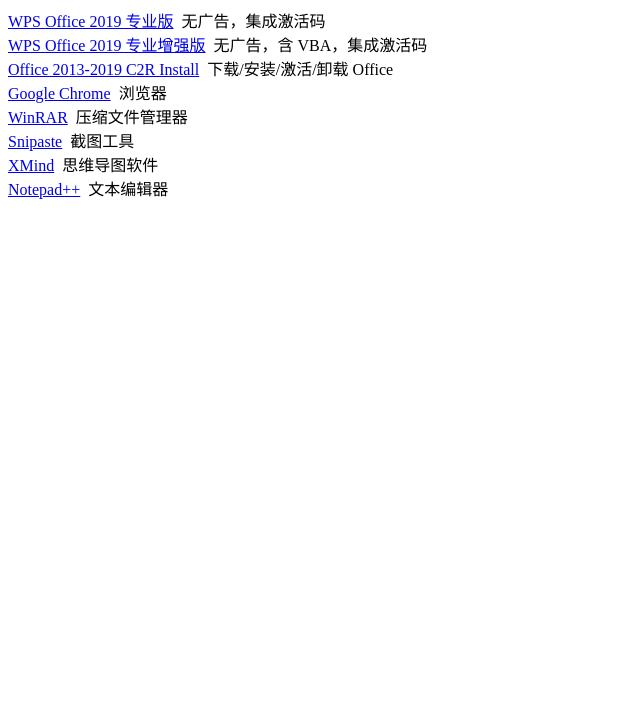
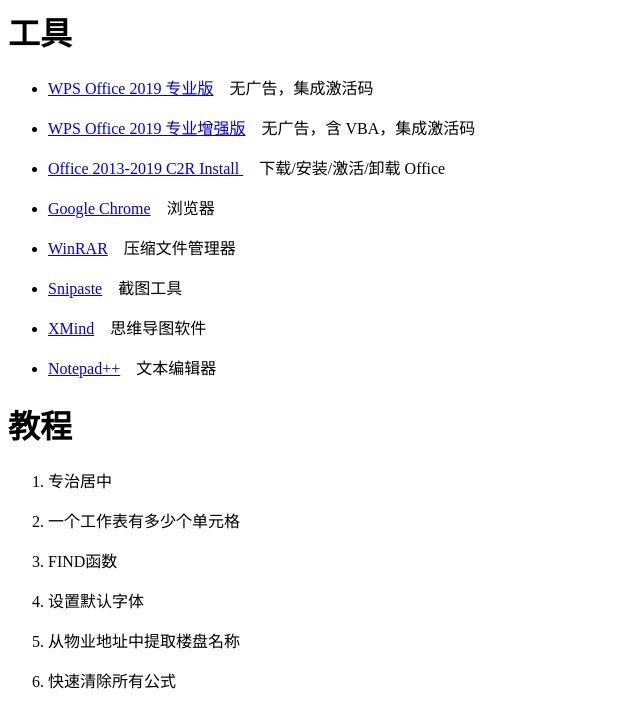
Before and after one commit to soft9/soft9.github.io, a plain HTML site: page index.html in a window 1280 px wide. Shown: the whole page, without its empty margins (0-640 px from the left). Drawn offline with Linux system fonts and the light colour scheme.

Commit message:
Update index.html

```diff
--- a/index.html
+++ b/index.html
@@ -1,9 +1,80 @@
-<TITLE>办公必备</TITLE>
-<a href="http://wpspro.support.wps.cn/gov/guangdong/chaozhou/installation/WPS%20Office%202019%20%E4%B8%93%E4%B8%9A%E7%89%88%EF%BC%88%E6%BD%AE%E5%B7%9E%E5%B8%82%E5%85%9A%E6%94%BF%E6%9C%BA%E5%85%B3%E5%8D%95%E4%BD%8D%EF%BC%89.exe" target="_blank">WPS Office 2019 专业版</a>&nbsp;&nbsp;无广告，集成激活码<br />
-<a href="http://wpspro.support.wps.cn/gov/guangdong/maoming/installation/WPS%20Office%202019%20%E4%B8%93%E4%B8%9A%E7%89%88%EF%BC%88%E8%8C%82%E5%90%8D%E5%B8%82%E5%85%9A%E6%94%BF%E6%9C%BA%E5%85%B3%E5%8D%95%E4%BD%8D%EF%BC%89.exe" target="_blank">WPS Office 2019 专业增强版</a>&nbsp;&nbsp;无广告，含 VBA，集成激活码<br />
-<a href="https://www.lanzous.com/i3uyjlc" target="_blank">Office 2013-2019 C2R Install</a>&nbsp;&nbsp;下载/安装/激活/卸载 Office<br />
-<a href="http://redirector.gvt1.com/edgedl/release2/chrome/VgjlGsaFfgA_74.0.3729.131/74.0.3729.131_chrome_installer.exe" target="_blank">Google Chrome</a>&nbsp;&nbsp;浏览器<br />
-<a href="https://www.lanzous.com/i3uyjmd" target="_blank">WinRAR</a>&nbsp;&nbsp;压缩文件管理器<br />
-<a href="https://www.lanzous.com/i3uzaxg" target="_blank">Snipaste</a>&nbsp;&nbsp;截图工具<br />
-<a href="https://www.xmind.net/xmind/downloads/xmind-8-update8-windows.exe" target="_blank">XMind</a>&nbsp;&nbsp;思维导图软件<br />
-<a href="https://notepad-plus-plus.org/repository/7.x/7.6.6/npp.7.6.6.Installer.x64.exe" target="_blank">Notepad++</a>&nbsp;&nbsp;文本编辑器<br />
+<h1>
+    工具<br/>
+</h1>
+<ul class=" list-paddingleft-2" style="list-style-type: disc;">
+    <li>
+        <p>
+            <a href="http://wpspro.support.wps.cn/gov/guangdong/chaozhou/installation/WPS%20Office%202019%20%E4%B8%93%E4%B8%9A%E7%89%88%EF%BC%88%E6%BD%AE%E5%B7%9E%E5%B8%82%E5%85%9A%E6%94%BF%E6%9C%BA%E5%85%B3%E5%8D%95%E4%BD%8D%EF%BC%89.exe" target="_blank">WPS Office 2019 专业版</a>&nbsp; &nbsp; 无广告，集成激活码
+        </p>
+    </li>
+    <li>
+        <p>
+            <a href="http://wpspro.support.wps.cn/gov/guangdong/maoming/installation/WPS%20Office%202019%20%E4%B8%93%E4%B8%9A%E7%89%88%EF%BC%88%E8%8C%82%E5%90%8D%E5%B8%82%E5%85%9A%E6%94%BF%E6%9C%BA%E5%85%B3%E5%8D%95%E4%BD%8D%EF%BC%89.exe" target="_blank">WPS Office 2019 专业增强版</a>&nbsp; &nbsp;&nbsp;无广告，含 VBA，集成激活码
+        </p>
+    </li>
+    <li>
+        <p>
+            <a href="https://www.lanzous.com/i3uyjlc" target="_blank">Office 2013-2019 C2R Install </a>&nbsp; &nbsp; 下载/安装/激活/卸载 Office
+        </p>
+    </li>
+    <li>
+        <p>
+            <a href="http://redirector.gvt1.com/edgedl/release2/chrome/VgjlGsaFfgA_74.0.3729.131/74.0.3729.131_chrome_installer.exe" target="_blank">Google Chrome</a>&nbsp; &nbsp;&nbsp;浏览器
+        </p>
+    </li>
+    <li>
+        <p>
+            <a href="https://www.lanzous.com/i3uyjmd" target="_blank">WinRAR</a>&nbsp; &nbsp;&nbsp;压缩文件管理器
+        </p>
+    </li>
+    <li>
+        <p>
+            <a href="https://www.lanzous.com/i3uzaxg" target="_blank">Snipaste</a>&nbsp; &nbsp;&nbsp;截图工具
+        </p>
+    </li>
+    <li>
+        <p>
+            <a href="https://www.xmind.net/xmind/downloads/xmind-8-update8-windows.exe" target="_blank">XMind</a>&nbsp; &nbsp;&nbsp;思维导图软件
+        </p>
+    </li>
+    <li>
+        <p>
+            <a href="https://notepad-plus-plus.org/repository/7.x/7.6.6/npp.7.6.6.Installer.x64.exe" target="_blank">Notepad++</a>&nbsp; &nbsp;&nbsp;文本编辑器
+        </p>
+    </li>
+</ul>
+<h1>
+    教程<br/>
+</h1>
+<ol class=" list-paddingleft-2" style="list-style-type: decimal;">
+    <li>
+        <p>
+            专治居中
+        </p>
+    </li>
+    <li>
+        <p>
+            一个工作表有多少个单元格
+        </p>
+    </li>
+    <li>
+        <p>
+            FIND函数
+        </p>
+    </li>
+    <li>
+        <p>
+            设置默认字体
+        </p>
+    </li>
+    <li>
+        <p>
+            从物业地址中提取楼盘名称
+        </p>
+    </li>
+    <li>
+        <p>
+            快速清除所有公式<br/>
+        </p>
+    </li>
+</ol>
```
